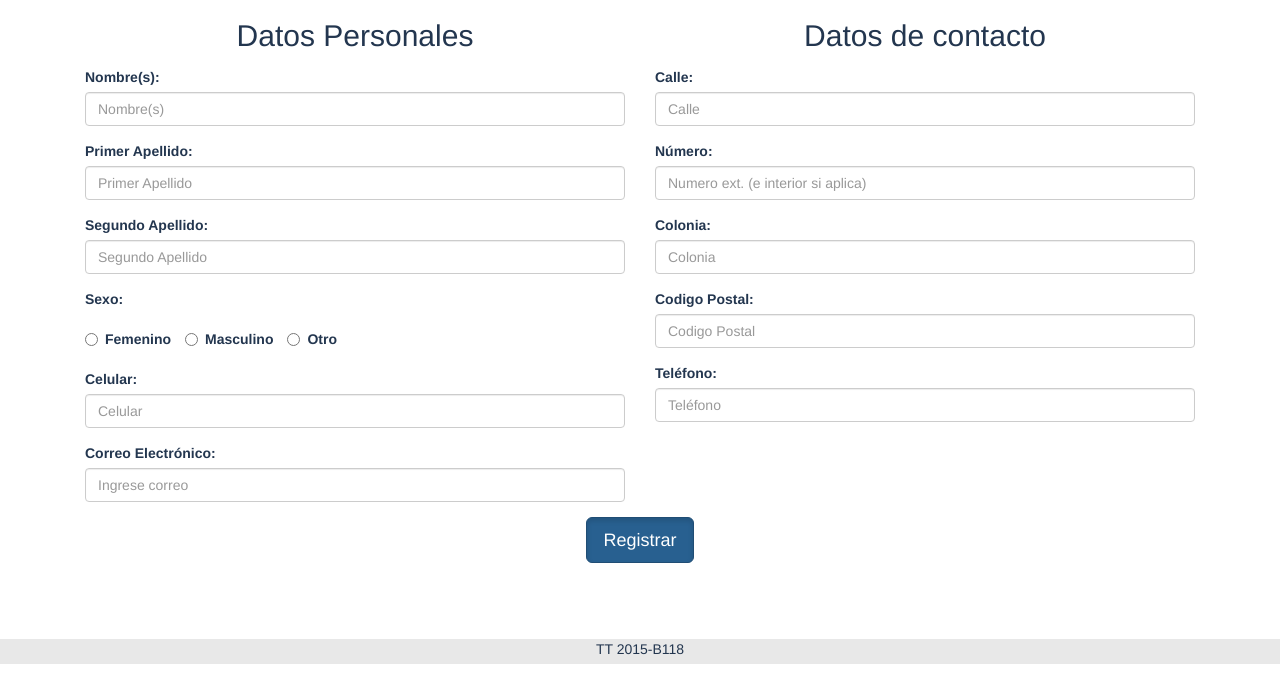
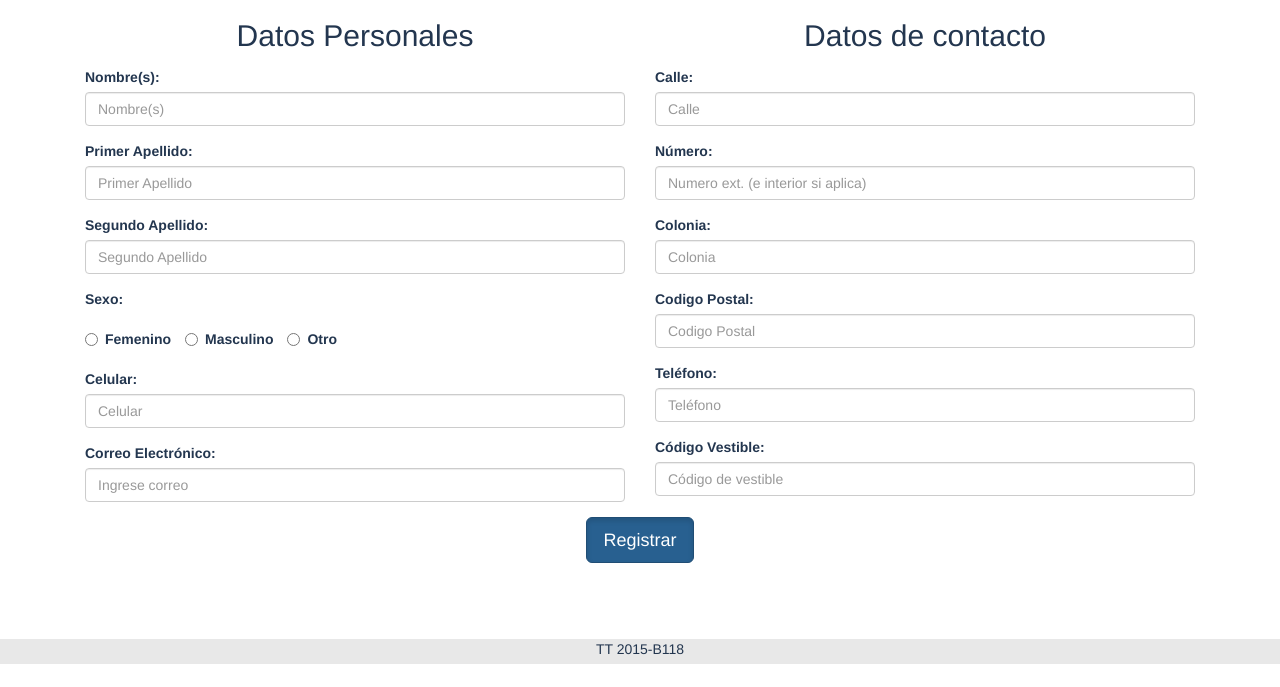
Before and after one commit to Belengo/Modulo_web_b118, a PHP site: page /Formulario_Registro_Paciente.php in a window 1280 px wide. Shown: the part 113-800 px from the top of the page. Run offline with PHP 8.4, Linux system fonts and the light colour scheme; some libraries are stand-ins or nearby versions.

Commit message:
Registros completos
Registro especialista y paciente correctos.
//Falta agregar la validación de si existe el correo.

```diff
--- a/Formulario_Registro_Paciente.php
+++ b/Formulario_Registro_Paciente.php
@@ -65,53 +65,45 @@
 
   <div id="colorletra" class="container">
     <div class="container-fluid">
-
+      <form action="Formulario_Registro_Paciente.php" method="POST">  <!--action form -->
       <div class="row">
         <div class="col-xs-6">
 
                 <div class="form-group"><h2>Datos Personales</h2></div>
                 <div align="left" class="form-group"> <!-- nombre-->
                     <label id="colorletra" for="nombre">Nombre(s):</label>
-                    <input type="text" class="form-control" name="txtNombre" placeholder="Nombre(s)">
+                    <input type="text" class="form-control" name="txtNombre" placeholder="Nombre(s)" required pattern='[A-Za-z áéíóú ÁÉÍÓÚ]+' title="No se aceptan números ni caractéres especiales">
                 </div> <!-- nombre-->
-
-
 
                 <div align="left" class="form-group"> <!-- apellidouno-->
                     <label id="colorletra" for="apellidouno"> Primer Apellido: </label>
-                    <input type="text" class="form-control" name="txtApellidouno" placeholder="Primer Apellido">
+                    <input type="text" class="form-control" name="txtApellidouno" placeholder="Primer Apellido" required pattern='[A-Za-z áéíóú ÁÉÍÓÚ]+' title="No se aceptan números ni caractéres especiales">
                 </div> <!--apellidouno-->
-
-
 
                 <div align="left" class="form-group"> <!-- apellidodos-->
                     <label id="colorletra" for="apellidodos">Segundo Apellido: </label>
-                    <input type="text" class="form-control" name="txtApellidodos" placeholder="Segundo Apellido">
+                    <input type="text" class="form-control" name="txtApellidodos" placeholder="Segundo Apellido" pattern='[A-Za-z áéíóú ÁÉÍÓÚ]+' title="No se aceptan números ni caractéres especiales">
                 </div> <!--apellidodos-->
-
-
 
                 <div align="left" class="form-group">
                   <div class="form-group"><label id="colorletra"> Sexo: </label> </div>
                   <div class="radio-inline">
-                    <label><input type="radio" name="radSexo" value="F">Femenino</label>
+                    <label><input type="radio" name="radSexo" value="F" required>Femenino</label>
                 </div>
                 <div class="radio-inline">
-                    <label><input type="radio" name="radSexo" value="M">Masculino</label>
-                </div>
+                    <label><input type="radio" name="radSexo" value="M">Masculino</label></div>
                 <div class="radio-inline">
-                    <label><input type="radio" name="radSexo" value="O">Otro</label>
-                </div>
+                    <label><input type="radio" name="radSexo" value="O">Otro</label></div>
                 </div>
 
                 <div align="left" class="form-group">
                     <label id="colorletra" for="telpersonal">Celular:</label>
-                    <input type="text" class="form-control" name="txtTelpersonal" placeholder="Celular">
+                    <input type="text" class="form-control" name="txtTelpersonal" placeholder="Celular" pattern='[0-9]+' title="Sólo números">
                 </div>
 
                 <div align="left" class="form-group">
                     <label id="colorletra" for="correo">Correo Electrónico:</label>
-                    <input type="email" class="form-control" name="txtCorreo" placeholder="Ingrese correo">
+                    <input type="email" class="form-control" name="txtCorreo" placeholder="Ingrese correo" required pattern="^[a-zA-Z0-9.!#$%&'*+/=?^_`{|}~-]+@[a-zA-Z0-9-]+(?:\.[a-zA-Z0-9-]+)*$" title="Utiliza el formato correo@example.com">
             </div>
 
         </div> <!--col-xs-6 -->
@@ -122,27 +114,32 @@
           <div class="form-group"><h2>Datos de contacto</h2></div>
                 <div align="left" class="form-group">
                     <label id="colorletra" for="calle">Calle:</label>
-                    <input type="text" class="form-control" name="txtCalle" placeholder="Calle">
+                    <input type="text" class="form-control" name="txtCalle" placeholder="Calle" required pattern='[A-Za-z áéíóú ÁÉÍÓÚ 0-9]+' title="No se aceptan caractéres especiales">
                 </div>
 
                 <div align="left" class="form-group">
                     <label id="colorletra" for="num">Número:</label>
-                    <input type="text" class="form-control" name="txtNum" placeholder="Numero ext. (e interior si aplica)">
+                    <input type="text" class="form-control" name="txtNum" placeholder="Numero ext. (e interior si aplica)" pattern='[A-Za-z áéíóú ÁÉÍÓÚ 0-9 .]+' title="No se aceptan caractéres especiales">
                 </div>
 
                 <div align="left" class="form-group">
-                    <label id="colorletra" for="email">Colonia:</label>
-                    <input type="text" class="form-control" name="txtColonia" placeholder="Colonia">
+                    <label id="colorletra" for="colonia">Colonia:</label>
+                    <input type="text" class="form-control" name="txtColonia" placeholder="Colonia" pattern='[A-Za-z áéíóú ÁÉÍÓÚ 0-9 .]+' title="No se aceptan caractéres especiales">
                 </div>
 
                 <div align="left" class="form-group">
                     <label id="colorletra" for="codpost">Codigo Postal:</label>
-                    <input type="text" class="form-control" name="txtCodpost" placeholder="Codigo Postal">
+                    <input type="text" class="form-control" name="txtCodpost" placeholder="Codigo Postal" pattern='[0-9]+' title="No se aceptan letras">
                 </div>
 
                 <div align="left" class="form-group">
                     <label id="colorletra" for="telefono">Teléfono:</label>
-                    <input type="text" class="form-control" name="txtTelefono" placeholder="Teléfono">
+                    <input type="text" class="form-control" name="txtTelefono" placeholder="Teléfono" pattern='[0-9]+' title="No se aceptan letras">
+                </div>
+
+                <div align="left" class="form-group">
+                    <label id="colorletra" for="vestible">Código Vestible:</label>
+                    <input type="text" class="form-control" name="txtVestible" placeholder="Código de vestible" required title="Este campo es necesario">
                 </div>
 
         </div><!--col-xs-6 -->
@@ -154,7 +151,6 @@
       <div class="row">
         <div class="col-xl-6">
          <div class="form-group">
-         <form action="pag_paciente.php" method="POST">
           <button type="submit" name="btnRegistrar" class="btn btn-primary btn-lg active">Registrar</button>
          </form>
           </div>
@@ -172,7 +168,55 @@
 </footer>
 
 <?php
-header('Bienvenido.php');
+if (isset($_POST["btnRegistrar"])) {
+      # code...
+      include("config.php");
+      include("captura_persona.php");
+      include("captura_direccion.php");
+      include("capturar_pac.php");
+
+
+      //lectura de datos cn el método POST
+        //PERSONA
+        //$id = mysql_query($conexion, "SELECT COUNT(id_persona) FROM $table_persona");
+        $nombre = getNombre();      //persona_tb
+        $apellidouno = getApellidouno(); //persona_tb
+        $apellidodos = getApellidodos(); //persona_tb
+        $sexo = getSexo();          //persona_tb
+        $telpersonal = getTelpersonal(); //persona_tb
+        $correo = getCorreo();    //persona_tb
+        //DIRECCION
+        $calle = getCalle();        //direccion_tb
+        $num = getNum();        //direccion_tb
+        $colonia = getColonia();    //direccion_tb
+        $codpost = getCodpost();    //direccion_tb
+        $telefono = getTelefono();    //direccion_tb
+        //PACIENTE
+        $vestible = getVestible();  //paciente_tb
+
+        //Verificar correo existente
+
+          $nueva_persona = "INSERT INTO $table_persona (nombre_col, apellidouno_col, apellidodos_col, telpersonal_col, correo_col, sexo_col) VALUES ('$nombre', '$apellidouno', '$apellidodos', '$telpersonal', '$correo', '$sexo'); ";
+              if ($conexion->query($nueva_persona) === TRUE) {
+                $last_id = $conexion->insert_id;
+                  //echo "<script type=\"text/javascript\">alert(\"$last_id\");</script>";
+              }
+          $nueva_direccion = "INSERT INTO $table_direccion (calle_col, num_col, colonia_col, codpost_col, telefono_col, persona_tb_id_persona) VALUES ('$calle','$num', '$colonia', '$codpost', '$telefono', '$last_id');";
+              $conexion->query($nueva_direccion);
+               //echo "<script type=\"text/javascript\">alert(\"$nueva_direccion\");</script>";
+              $nuevo_paciente =  "INSERT INTO $table_paciente (id_Paciente, idvestible) VALUES ('$last_id','$vestible');";
+                $conexion->query($nuevo_paciente);
+        echo "<script> alert (\"Su registro se ha guardado satisfactoriamente. 1\"); </script>";
+        echo "<script language=Javascript> location.href=\"pag_paciente.php\"; </script>";
+
+} //if isset
+
+      $nueva_persona = "";
+      $nueva_direccion = "";
+      $nuevo_espec = "";
+      $nuevo_usuario = "";
+
 ?>
+
 </body>
 </html>
```
Also changed, not shown: index.php (+23 -43 lines), pag_paciente.php (+12 -7 lines), reg_prueba.php (+12 -2 lines).
